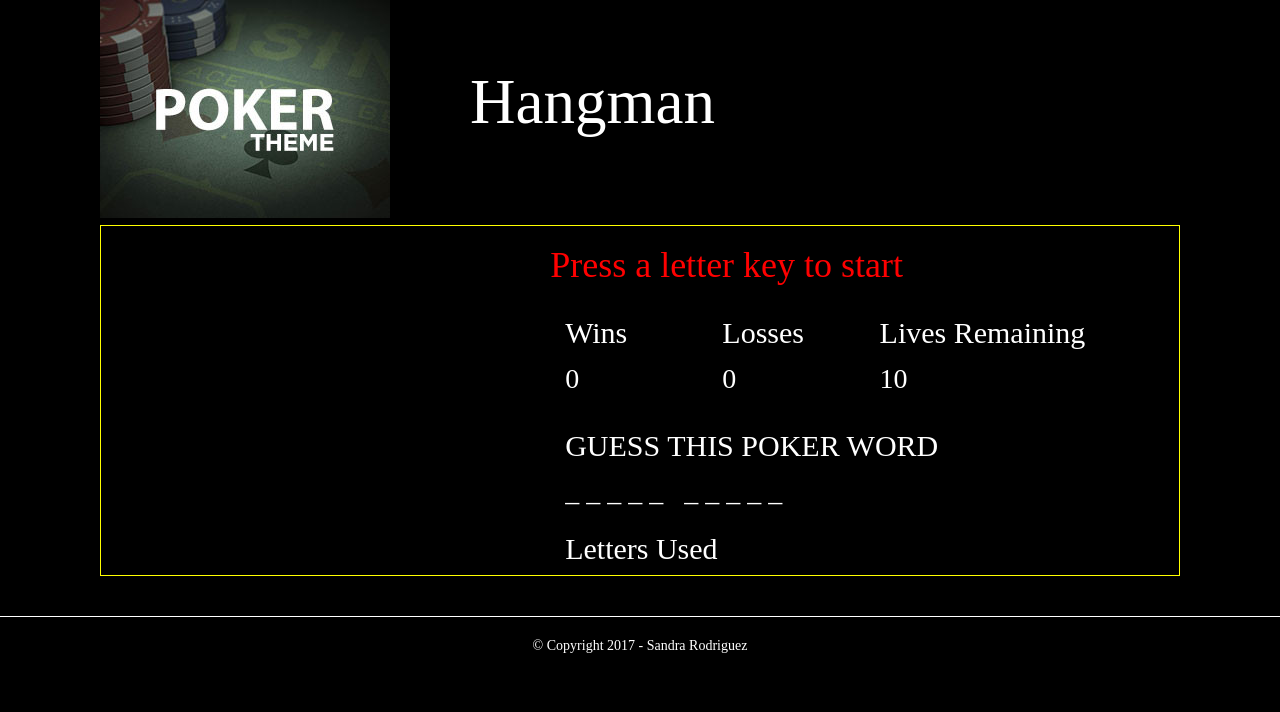
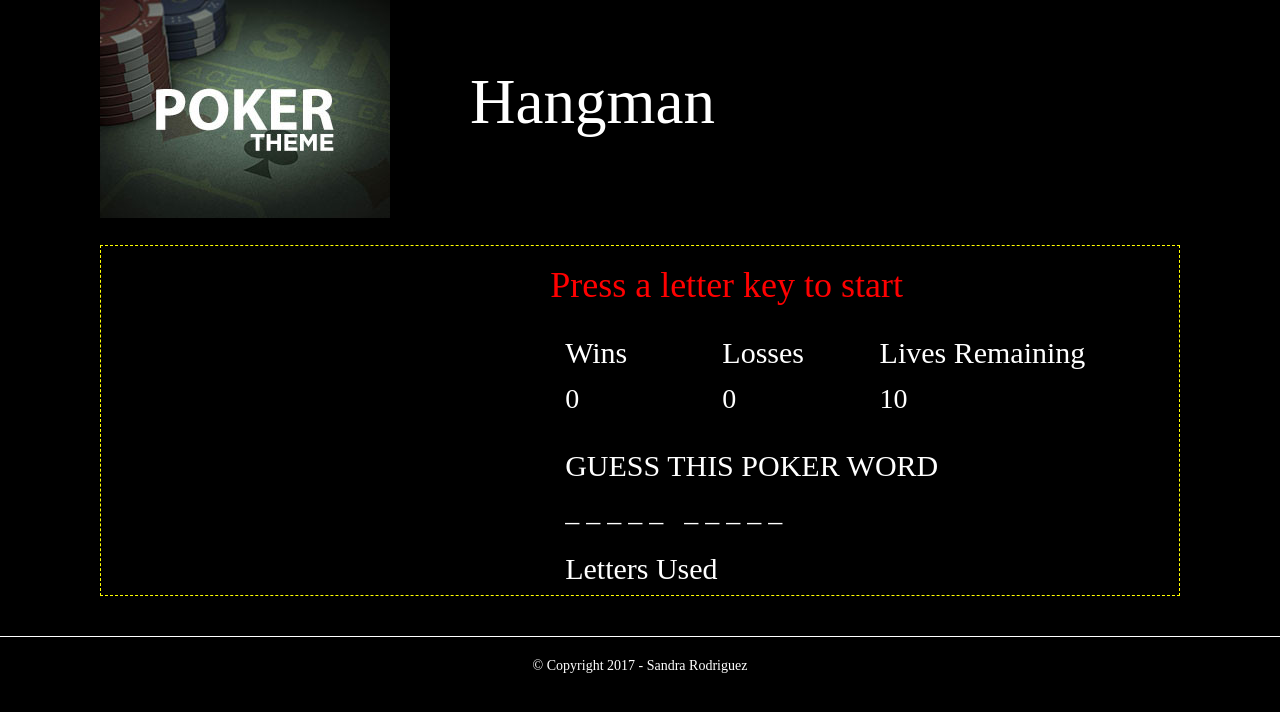
Before and after one commit to srodrig284/Hangman-Game, a PHP site: page / in a window 1280 px wide. Shown: the top 712 px of the page. Run offline with PHP 8.4, Linux system fonts and the light colour scheme; some libraries are stand-ins or nearby versions; some web fonts are replaced.

Commit message:
updated CSS

```diff
--- a/assets/css/style.css
+++ b/assets/css/style.css
@@ -48,7 +48,8 @@ body{
 }
 
 .container-fluid {
-    border: 1px solid yellow;
+    border: 1px dashed yellow;
+    margin-top: 20px;
 }
 
 #start-message {
```
